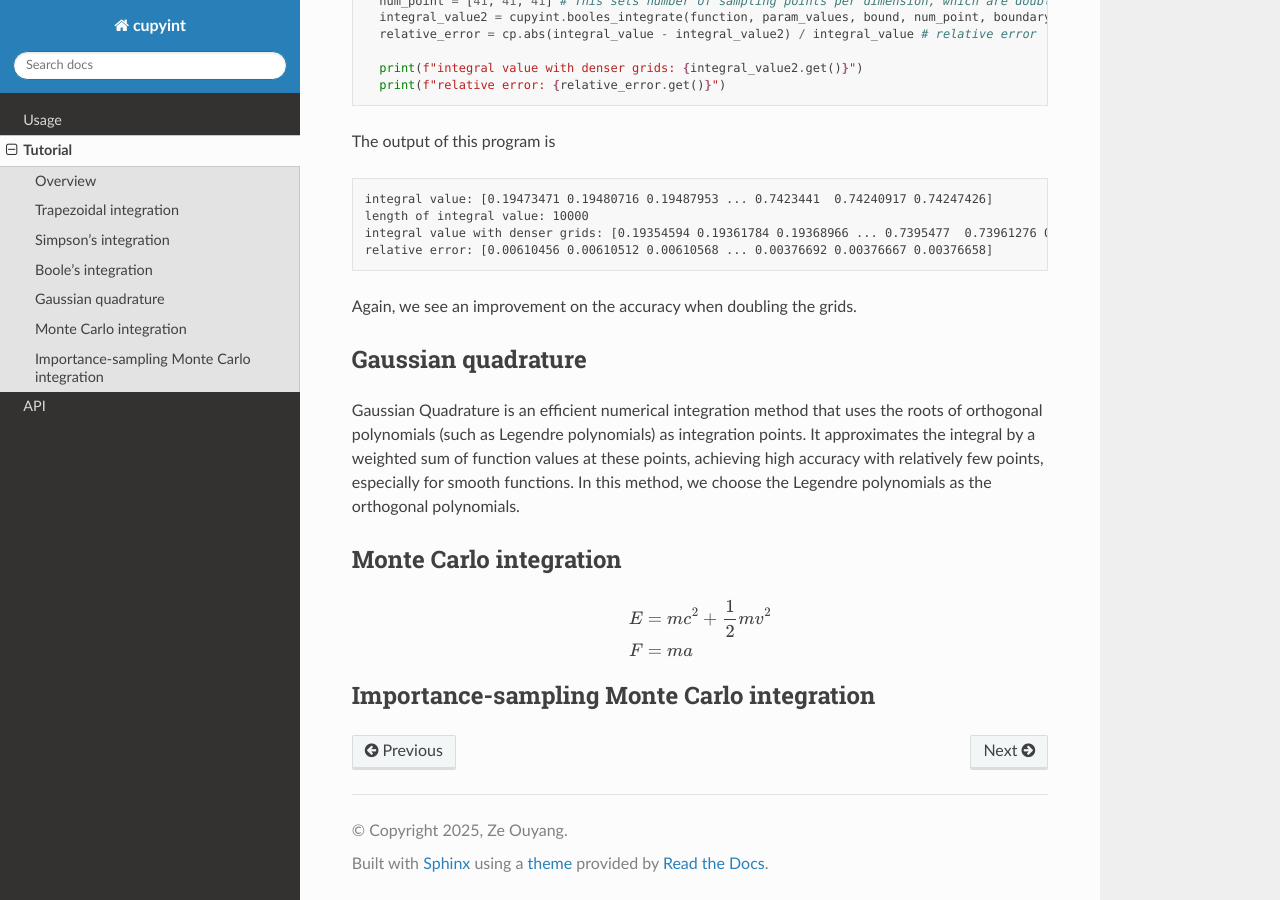
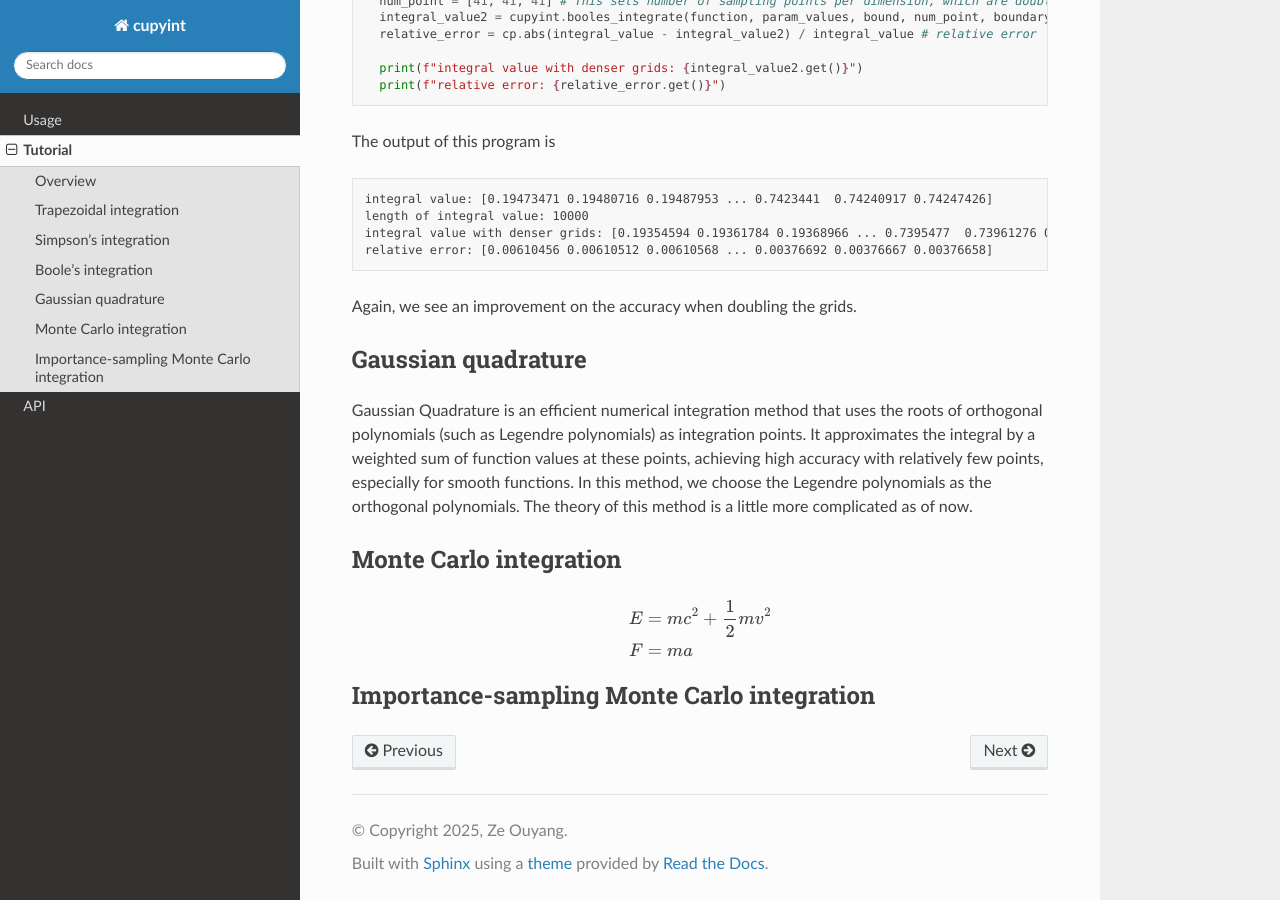
Before and after one commit to ze-ouyang/cupyint_doc, a Sphinx documentation site: the page built from docs/source/tutorial.rst, in a window 1280 px wide and 900 px high, scrolled down 7261 px. Built offline with Sphinx 7.4.7 and the Read the Docs theme 3.1.0, drawn with Linux system fonts in a browser that asks for light colours; some of the changed text lies outside the part shown.

Commit message:
Update tutorial.rst

```diff
--- a/docs/source/tutorial.rst
+++ b/docs/source/tutorial.rst
@@ -250,7 +250,8 @@ Boole's integration is derived from Newton-Cotes formulas with fourth-order poly
 .. math::
 
   \begin{align}
-  I &= \frac{2\Delta x}{45} \left( 7f(x_i) + 32\sum_{i=1,5,9,...}^{4N-3} f(x_i) + 12\sum_{i=2,6,10,...}^{4N-2} f(x_i) + 32\sum_{i=3,7,11,...}^{4N-1} f(x_i) \\ &+ 14\sum_{i=4,8,12,...}^{4N-4} f(x_i) + 7f(x_{n}) \right)
+  I &= \frac{2\Delta x}{45} \left( 7f(x_i) + 32\sum_{i=1,5,9,...}^{4N-3} f(x_i) + 12\sum_{i=2,6,10,...}^{4N-2} f(x_i) + 32\sum_{i=3,7,11,...}^{4N-1} f(x_i) \\
+  & + 14\sum_{i=4,8,12,...}^{4N-4} f(x_i) + 7f(x_{n}) \right)
   \end{align}
 
 where :math:`x_0, x_1,...,x_n` are equally spaced points, :math:`\Delta x=x_i-x_{i-1}`, and :math:`N` is an integer. This method is determininstic, suitable for smooth functions, and accepts :math:`4N+1` number of points per dimension, where :math:`N` is an integer. The truncation error for this method is :math:`\mathcal{O}(\Delta x^6)`.
@@ -348,7 +349,7 @@ Again, we see an improvement on the accuracy when doubling the grids.
 Gaussian quadrature
 --------
 
-Gaussian Quadrature is an efficient numerical integration method that uses the roots of orthogonal polynomials (such as Legendre polynomials) as integration points. It approximates the integral by a weighted sum of function values at these points, achieving high accuracy with relatively few points, especially for smooth functions. In this method, we choose the Legendre polynomials as the orthogonal polynomials.
+Gaussian Quadrature is an efficient numerical integration method that uses the roots of orthogonal polynomials (such as Legendre polynomials) as integration points. It approximates the integral by a weighted sum of function values at these points, achieving high accuracy with relatively few points, especially for smooth functions. In this method, we choose the Legendre polynomials as the orthogonal polynomials. The theory of this method is a little more complicated as of now.
 
 
 
```
